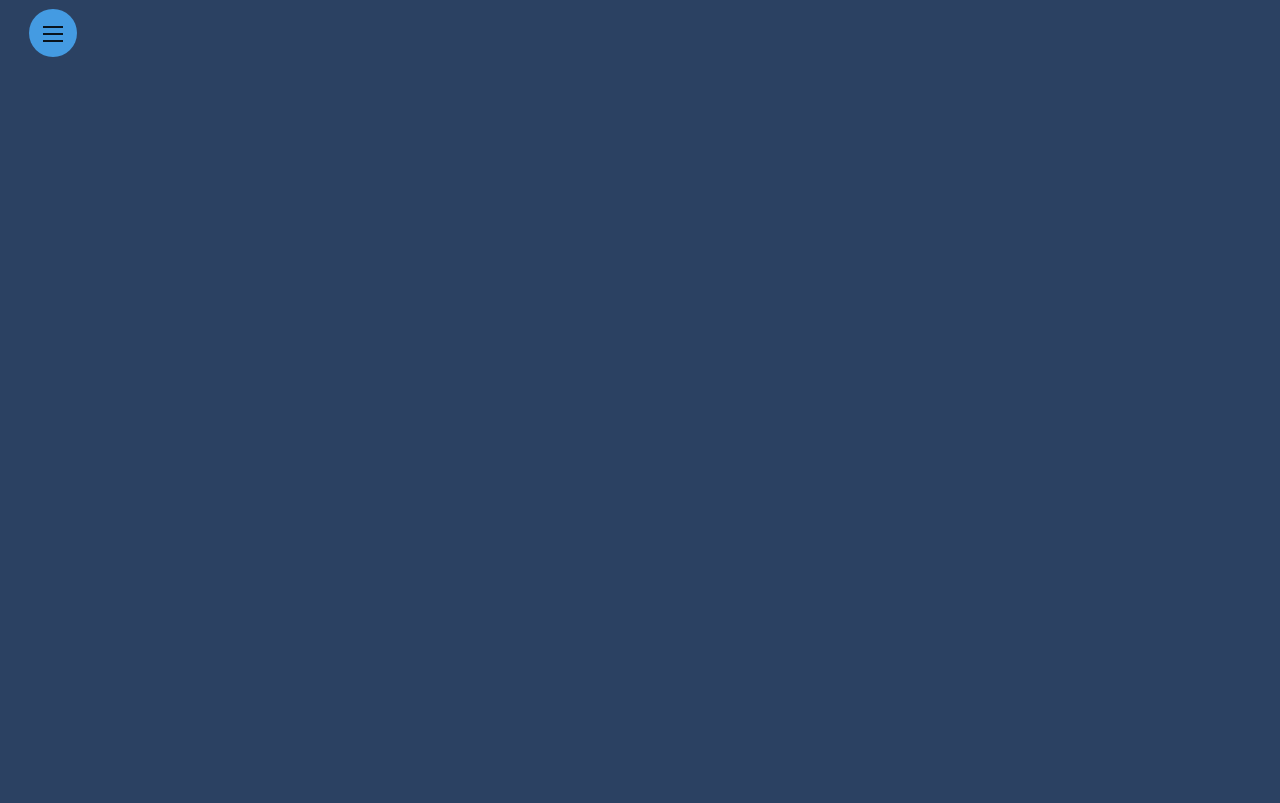
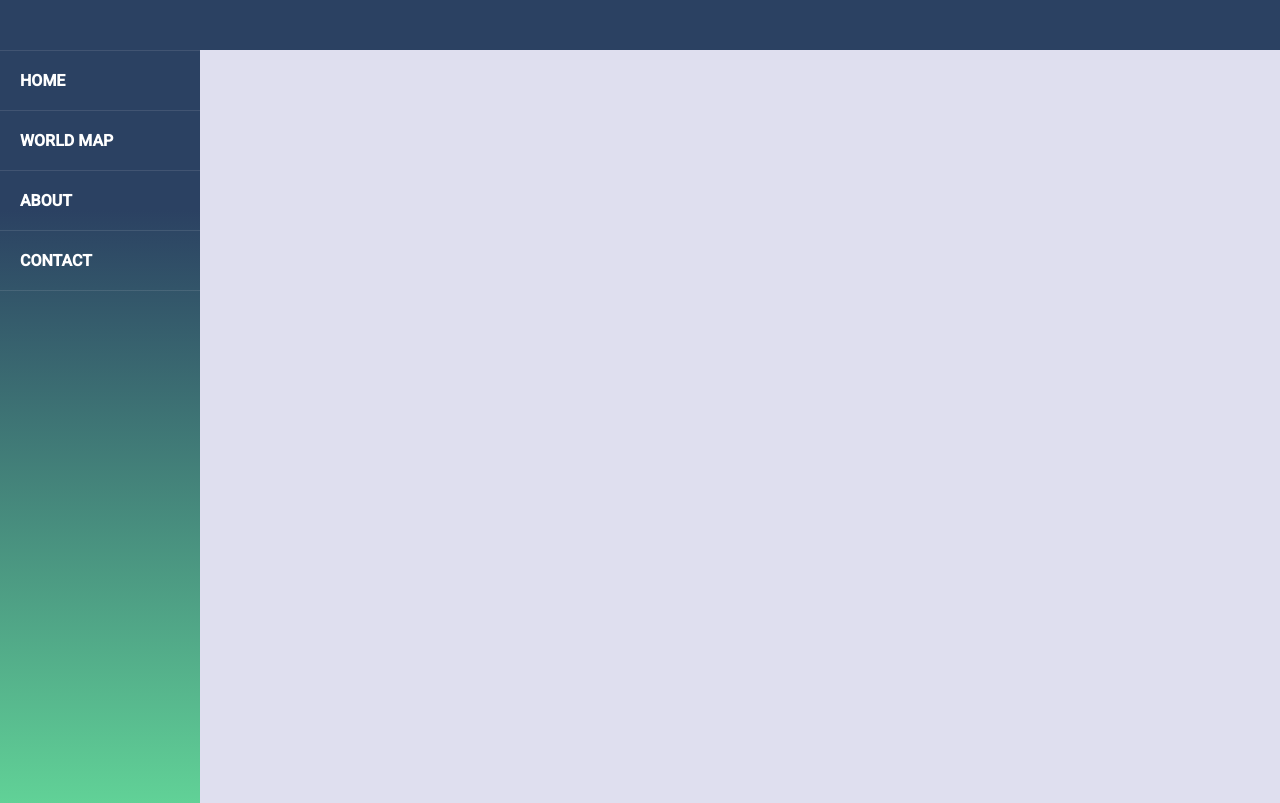
Before and after one commit to reds98/CoTEC, an Angular app in the folder Frontend/CoTEC/: page / in a window 1280 px wide. Built offline with nearby package versions, Linux system fonts and the light colour scheme.

Commit message:
[UPDATE] Changed nav. Added map route

```diff
--- a/Frontend/CoTEC/src/app/app-routing.module.ts
+++ b/Frontend/CoTEC/src/app/app-routing.module.ts
@@ -1,8 +1,14 @@
 import { NgModule } from '@angular/core';
 import { Routes, RouterModule } from '@angular/router';
 
+import { MapComponent } from './components/map/map.component'; // Add this
 
-const routes: Routes = [];
+
+const routes: Routes = [
+
+  { path: '', redirectTo: '/', pathMatch: 'full'},
+  { path: 'map', component: MapComponent}
+  ];
 
 @NgModule({
   imports: [RouterModule.forRoot(routes)],
--- a/Frontend/CoTEC/src/app/app.component.html
+++ b/Frontend/CoTEC/src/app/app.component.html
@@ -1,13 +1,16 @@
-<div class="container">
-  <nav class="row">
-    <div class="navicon col-md-4">
-      <div></div>
-    </div>
+<div class="header"></div>
+<div id="sidebarMenu">
+  <ul class="sidebarMenuInner">
+    <li><a href="#" >Home</a></li>
+    <li><a routerLink="/map">World Map</a></li>
+    <li><a href="">About</a></li>
+    <li><a href="">Contact</a></li>
+  </ul>
+</div>
 
-    <a>Home</a>
-    <a>World Map</a>
-    <a>About</a>
-    <a>Contact</a>
+<div id='center' class="main center">
+</div>
 
-  </nav>
-</div>
+
+
+<router-outlet></router-outlet>
--- a/Frontend/CoTEC/src/app/app.component.scss
+++ b/Frontend/CoTEC/src/app/app.component.scss
@@ -1,86 +1,53 @@
-@import 'src/styles';@import url("https://fonts.googleapis.com/css?family=Open+Sans:400,400i,700");
-$page-background : #303f9f;
-$nav-background : white;
-$color : rgba(black, .87);
-$transition : .75s;
+@import url('https://fonts.googleapis.com/css?family=Varela+Round');
 
-@import url(https://fonts.googleapis.com/css?family=Roboto:400,300,500);
-
-body {
-  font: 100% Roboto;
-  background: $page-background;
-  margin: 50px;
+/*
+  Code for sidebar menu with animation
+ */
+.header {
+  display: block;
+  margin: 0 auto;
+  width: 100%;
+  max-width: 100%;
+  box-shadow: none;
+  background-color: var(--color-navy-3);
+  position: fixed;
+  height: 50px!important;
+  overflow: hidden;
+  z-index: 10;
 }
 
-nav {
+#sidebarMenu {
+  height: 100%;
+  position: fixed;
+  left: 0;
   width: 200px;
-  margin-left: 3px;
-  margin-top: 3px;
-  background: var(--stat-blue);
-  color: var(--paleGray);
-  text-align: center;
-  outline: solid var(--stat-amber) 2px;
-  clip-path: circle(24px at 50px 30px);
-  transition:
-    -webkit-clip-path $transition*.75,
-    clip-path $transition/2;
-
-  &:hover {
-    transition-timing-function: ease-out;
-    transition-duration: $transition;
-    clip-path: circle(390px at 150px 30px);
-  }
+  margin-top: 50px;
+  border-radius: -20px;
+  background: linear-gradient(180deg, var(--color-navy-3) 20%, rgb(101, 221, 155) 100%);
 }
-
-a {
+.sidebarMenuInner{
+  margin:0;
+  padding:0;
+  border-top: 1px solid rgba(255, 255, 255, 0.10);
+}
+.sidebarMenuInner li{
+  list-style: none;
+  color: #fff;
+  text-transform: uppercase;
+  font-weight: bold;
+  padding: 20px;
+  cursor: pointer;
+  border-bottom: 1px solid rgba(255, 255, 255, 0.10);
+}
+.sidebarMenuInner li span{
   display: block;
-  line-height: 50px;
-  padding: 0 20px;
-  color: inherit;
+  font-size: 14px;
+  color: rgba(255, 255, 255, 0.50);
+}
+.sidebarMenuInner li a{
+  color: #fff;
+  text-transform: uppercase;
+  font-weight: bold;
   cursor: pointer;
-  user-select: none;
-
-  &:hover { background: var(--stat-amber)}
-  &:active { background: #ffca28; }
+  text-decoration: none;
 }
-
-
-@mixin line {
-  width: 20px;
-  height: 2px;
-  background: $color;
-}
-
-.navicon {
-  color: whitesmoke;
-  margin-left: 20px;
-  padding: 30px 20px;
-  cursor: pointer;
-  transform-origin: 32px 24px;
-
-  div {
-    position: relative;
-    @include line;
-
-    &:before, &:after {
-      display: block;
-      content: "";
-      @include line;
-      position: absolute;
-    }
-
-    &:before { top: -7px; }
-    &:after { top: 7px; }
-  }
-}
-
-.menuBtn{
-  display     : inline-block;
-  margin-left : auto;
-  width       : 60px;
-  padding     : 18px 0;
-  background-color: rgba(100,100,100,.3);
-  color : #fff;
-  text-align : center;
-  cursor : pointer;
-}
--- a/Frontend/CoTEC/src/app/components/map/map.component.scss
+++ b/Frontend/CoTEC/src/app/components/map/map.component.scss
@@ -1,18 +1,23 @@
 .map-container {
-  width: 68%;
+  background: var(--color-navy-3);
+  width: calc(100% - 200px);
   position: absolute;
   top: 0;
-  left: 400px;
   right: 0;
   bottom: 0;
-  margin: 30px;
+  top: 50px;
+  left: 200px;
 }
 
+.map-frame {
+  background: var(--color-navy-3);
+  border: none;
+  height: 100%;
+  left: 250px;
+}
 
-.map-frame {
-  border: 2px solid black;
-  height: 100%;
-  left: 400px;
+.leaflet-container {
+  background-color:rgba(255,0,0,0.0);
 }
 
 #map {
--- a/Frontend/CoTEC/src/app/components/map/map.component.ts
+++ b/Frontend/CoTEC/src/app/components/map/map.component.ts
@@ -35,9 +35,9 @@ export class MapComponent implements AfterViewInit {
     const countryLayer = L.geoJSON(this.countries, {
       style: (feature) => ({
         weight: 3,
-        opacity: 0.5,
+        opacity: 0.3,
         color: '#008f68',
-        fillOpacity: 0.8,
+        fillOpacity: 1,
         fillColor: '#6DB65B'
       }),
       onEachFeature: (feature, layer) => (
@@ -71,9 +71,9 @@ export class MapComponent implements AfterViewInit {
     layer.setStyle({
       weight: 10,
       opacity: 0,
-      color: '#DFA612',
+      color: '#ffc137',
       fillOpacity: 1.0,
-      fillColor: '#FAE042',
+      fillColor: '#ffc137',
     });
 
   }
--- a/Frontend/CoTEC/src/styles.scss
+++ b/Frontend/CoTEC/src/styles.scss
@@ -69,7 +69,7 @@ html,
 body {
   /*   width: 100%;
     height: 100%; */
-  background-color: var(--color-navy-3) !important;
+  background-color: var(--paleGray) !important;
 }
 /* Titles */
 .Main{
```
